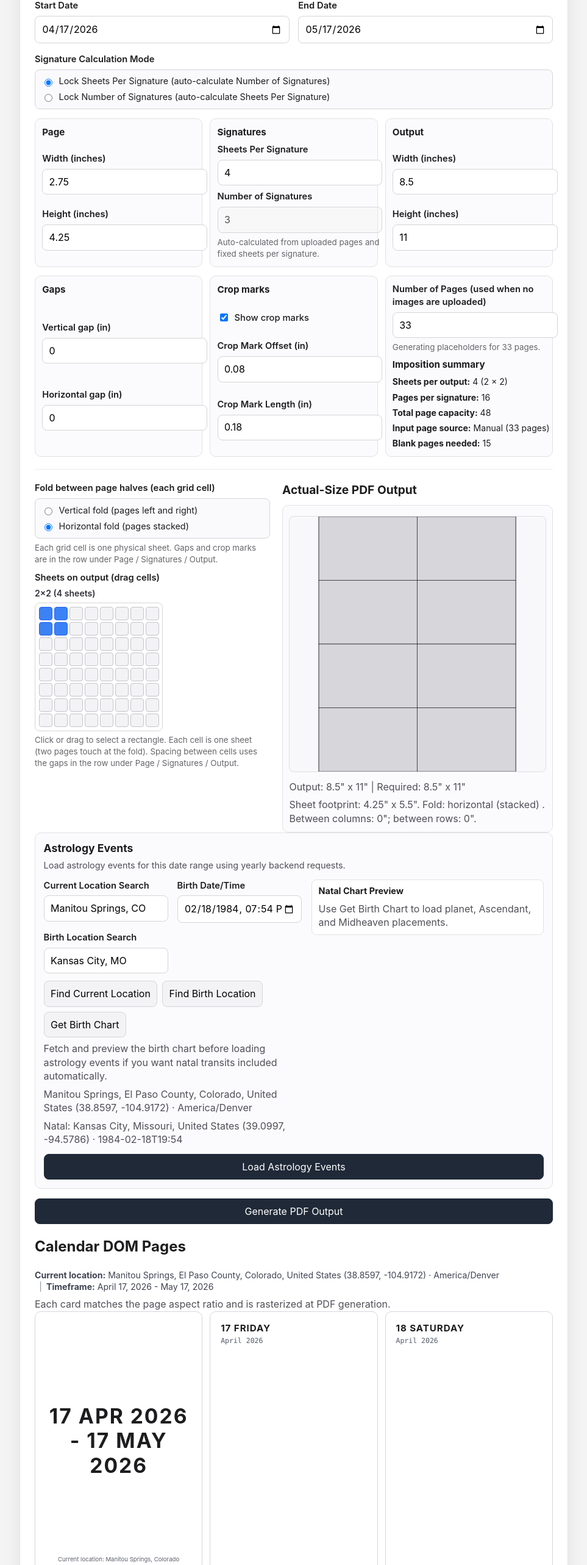
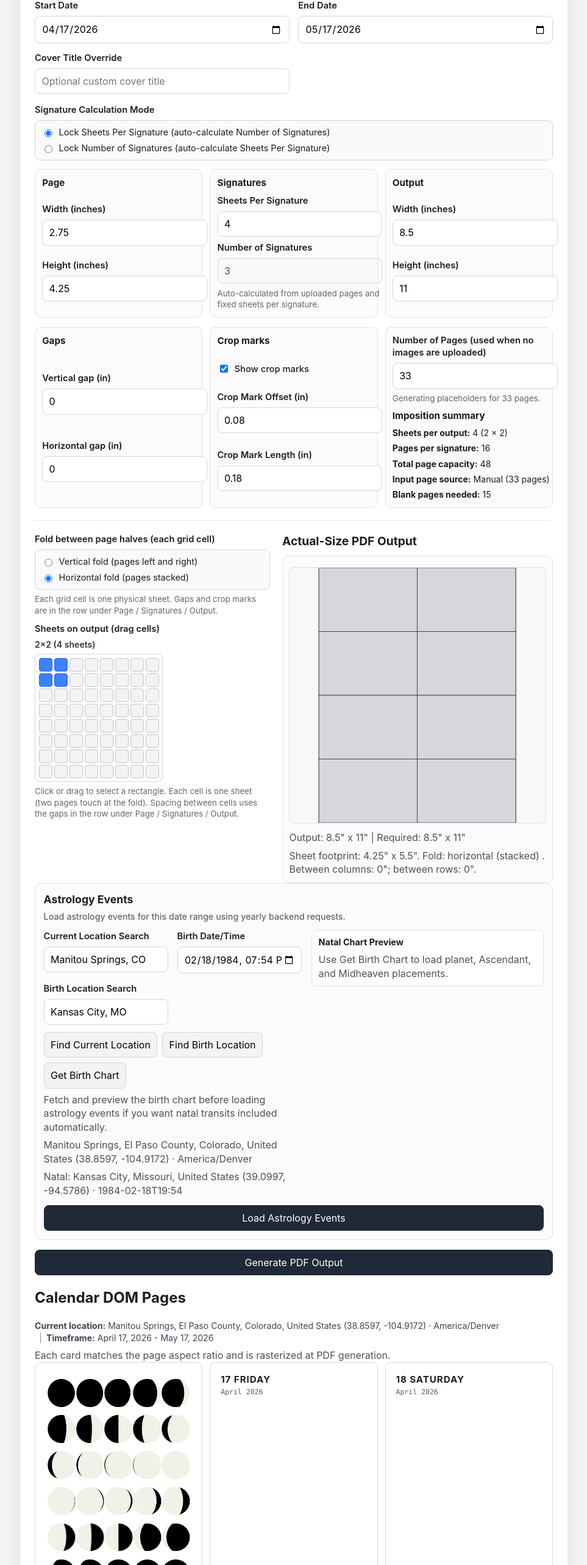
Before and after one commit to kinseyatkolla/bookmaker-signatures, a Vue app: page /calendars/daily-moon in a window 1280 px wide. Shown: the part 234-2800 px from the top of the page at 61% size, without its empty margins (158-1121 px from the left). Built offline with nearby package versions, Linux system fonts and the light colour scheme.

Commit message:
style upgrades

```diff
--- a/src/views/BasicDailyAstrologyCalendarView.vue
+++ b/src/views/BasicDailyAstrologyCalendarView.vue
@@ -60,6 +60,7 @@ plusThirty.setDate(today.getDate() + 30);
 
 const startDate = ref(toDateInputValue(today));
 const endDate = ref(toDateInputValue(plusThirty));
+const coverTitleOverride = ref("");
 
 const sheetsPerSignature = ref(4);
 const numberOfSignatures = ref(1);
@@ -236,12 +237,15 @@ const calendarRasterPages = computed(() => {
         astrologyContext.value.birthLocationName,
       )
     : "";
+  const coverTitle =
+    String(coverTitleOverride.value || "").trim() ||
+    formatTimeframeCoverTitle(start, end);
 
   return [
     {
       key: "cover-front",
       kind: "cover-front",
-      coverTitle: formatTimeframeCoverTitle(start, end),
+      coverTitle,
       locationLine,
       natalLine,
     },
@@ -993,8 +997,29 @@ function setDateCardRef(dateKey, element) {
   delete dateCardRefs.value[dateKey];
 }
 
+async function waitForRasterFonts() {
+  if (
+    typeof document === "undefined" ||
+    !document.fonts ||
+    typeof document.fonts.load !== "function"
+  ) {
+    return;
+  }
+  try {
+    // Ensure custom symbol/text faces are ready before html2canvas snapshots.
+    await Promise.all([
+      document.fonts.load('16px "Physis"'),
+      document.fonts.load('16px "Saira Condensed"'),
+      document.fonts.ready,
+    ]);
+  } catch {
+    // If font loading API fails, continue with best-effort rendering.
+  }
+}
+
 async function rasterizeCalendarPages() {
   await nextTick();
+  await waitForRasterFonts();
   const files = [];
   rasterizeProgressCurrent.value = 0;
   rasterizeProgressTotal.value = calendarRasterPages.value.length;
@@ -1600,6 +1625,16 @@ function toDateInputValue(date) {
             v-model="endDate"
             name="basic-calendar-end-date"
             type="date"
+          />
+        </label>
+        <label class="field" for="basic-calendar-cover-title-override">
+          <span>Cover Title Override</span>
+          <input
+            id="basic-calendar-cover-title-override"
+            v-model="coverTitleOverride"
+            name="basic-calendar-cover-title-override"
+            type="text"
+            placeholder="Optional custom cover title"
           />
         </label>
       </div>
@@ -2169,7 +2204,7 @@ function toDateInputValue(date) {
   position: absolute;
   left: 0;
   right: 0;
-  bottom: 0;
+  bottom: 0.35rem;
   display: flex;
   flex-direction: column;
   align-items: center;
--- a/src/views/BasicWeeklyAstrologyCalendarView.vue
+++ b/src/views/BasicWeeklyAstrologyCalendarView.vue
@@ -22,6 +22,7 @@ plusThirty.setDate(today.getDate() + 30);
 
 const startDate = ref(toDateInputValue(today));
 const endDate = ref(toDateInputValue(plusThirty));
+const coverTitleOverride = ref("");
 
 const sheetsPerSignature = ref(4);
 const numberOfSignatures = ref(1);
@@ -309,21 +310,22 @@ const calendarRasterSheets = computed(() => {
     return [];
   }
 
-  const locationLine = `Current location: ${formatCoverLocationName(
-    astrologyContext.value.locationName,
-  )}`;
+  const locationLine = formatCoverLocationName(astrologyContext.value.locationName);
   const natalLine = hasNatalTransits.value
     ? formatNatalCoverLine(
         astrologyContext.value.birthDateTime,
         astrologyContext.value.birthLocationName,
       )
     : "";
+  const coverTitle =
+    String(coverTitleOverride.value || "").trim() ||
+    formatTimeframeCoverTitle(start, end);
 
   return [
     {
       key: "cover-front",
       kind: "cover-front",
-      coverTitle: formatTimeframeCoverTitle(start, end),
+      coverTitle,
       locationLine,
       natalLine,
     },
@@ -1123,8 +1125,29 @@ function setBlankGridPrototypeRef(element) {
   blankGridPrototypeRef.value = element || null;
 }
 
+async function waitForRasterFonts() {
+  if (
+    typeof document === "undefined" ||
+    !document.fonts ||
+    typeof document.fonts.load !== "function"
+  ) {
+    return;
+  }
+  try {
+    // Ensure custom symbol/text faces are ready before html2canvas snapshots.
+    await Promise.all([
+      document.fonts.load('16px "Physis"'),
+      document.fonts.load('16px "Saira Condensed"'),
+      document.fonts.ready,
+    ]);
+  } catch {
+    // If font loading API fails, continue with best-effort rendering.
+  }
+}
+
 async function rasterizeCalendarPages() {
   await nextTick();
+  await waitForRasterFonts();
   const files = [];
   reusableBlankGridFile.value = null;
   rasterizeProgressCurrent.value = 0;
@@ -1491,6 +1514,34 @@ function primaryTithiStep(dateKey) {
   const primary = dayTithiDetails(dateKey).primaryTithi;
   if (typeof primary !== "number") return null;
   return getMoonTithiStep(primary);
+}
+
+function topRightTithiNumbers(dateKey) {
+  const hourCounts = dayTithiDetails(dateKey).hourCounts || {};
+  const entries = Object.entries(hourCounts).map(([tithi, hours]) => ({
+    tithi: Number(tithi),
+    hours: Number(hours) || 0,
+  }));
+  if (!entries.length) {
+    return [];
+  }
+  const maxHours = Math.max(...entries.map((entry) => entry.hours));
+  return entries
+    .filter((entry) => entry.hours === maxHours)
+    .sort((a, b) => a.tithi - b.tithi)
+    .map((entry) => entry.tithi);
+}
+
+function topRightTithiLabel(dateKey) {
+  const tiedTithis = topRightTithiNumbers(dateKey);
+  if (!tiedTithis.length) {
+    return "";
+  }
+  return tiedTithis
+    .map(
+      (tithiNumber) => getMoonTithiStep(tithiNumber)?.name || `T${tithiNumber}`,
+    )
+    .join(" ");
 }
 
 function onAstrologyEventsByDateUpdate(nextEventsByDate) {
@@ -1603,6 +1654,16 @@ function toDateInputValue(date) {
             v-model="endDate"
             name="basic-calendar-end-date"
             type="date"
+          />
+        </label>
+        <label class="field" for="basic-calendar-cover-title-override">
+          <span>Cover Title Override</span>
+          <input
+            id="basic-calendar-cover-title-override"
+            v-model="coverTitleOverride"
+            name="basic-calendar-cover-title-override"
+            type="text"
+            placeholder="Optional custom cover title"
           />
         </label>
       </div>
@@ -1671,7 +1732,14 @@ function toDateInputValue(date) {
                   :longitude="astrologyContext.longitude"
                   :time-zone="astrologyContext.timeZone"
                 />
-                <p class="calendar-cover-title">{{ sheet.coverTitle }}</p>
+                <p
+                  :class="[
+                    'calendar-cover-title',
+                    sheet.natalLine ? 'calendar-cover-title--with-natal' : '',
+                  ]"
+                >
+                  {{ sheet.coverTitle }}
+                </p>
               </div>
               <div class="calendar-cover-footer">
                 <p class="calendar-cover-line">{{ sheet.locationLine }}</p>
@@ -1740,12 +1808,12 @@ function toDateInputValue(date) {
                       {{ cell.day.dayNumber }} {{ cell.day.dayLongLabel }}
                     </p>
                     <span
-                      v-if="primaryTithiStep(cell.day.key)"
+                      v-if="topRightTithiLabel(cell.day.key)"
                       class="tithi-tag tithi-tag--day-corner"
-                      :class="`tithi-tag--${primaryTithiStep(cell.day.key)?.colorKey}`"
+                      :class="`tithi-tag--${primaryTithiStep(cell.day.key)?.colorKey || 'blue'}`"
                       :title="`Tithi ${dayTithiDetails(cell.day.key).primaryTithi} (${primaryTithiStep(cell.day.key)?.name})`"
                     >
-                      {{ primaryTithiStep(cell.day.key)?.name }}
+                      {{ topRightTithiLabel(cell.day.key) }}
                     </span>
                   </header>
                   <p
@@ -2026,20 +2094,30 @@ function toDateInputValue(date) {
 
 .calendar-cover-title {
   margin: 0;
+  position: absolute;
+  left: 50%;
+  bottom: 1.4rem;
+  transform: translateX(-50%);
+  max-width: 92%;
   font-family: var(--font-saira);
   font-size: clamp(0.72rem, 2.2vw, 1rem);
   font-weight: 800;
   letter-spacing: 0.08em;
   line-height: 1.15;
   color: #1a1d24;
-  white-space: pre-line;
+  white-space: nowrap;
+  text-align: center;
+}
+
+.calendar-cover-title--with-natal {
+  bottom: 1.85rem;
 }
 
 .calendar-cover-footer {
   position: absolute;
   left: 0;
   right: 0;
-  bottom: 0;
+  bottom: 0.35rem;
   display: flex;
   flex-direction: column;
   align-items: center;
@@ -2180,12 +2258,6 @@ function toDateInputValue(date) {
 .weekly-cell--mon,
 .weekly-cell--fri {
   border-right: 1px solid #000000;
-}
-
-/* Blank filler cells should not draw black cross borders. */
-.weekly-cell--empty {
-  border-right: 0;
-  border-bottom: 0;
 }
 
 .week-banner-inner {
--- a/src/views/DailyMoonCalendarView.vue
+++ b/src/views/DailyMoonCalendarView.vue
@@ -60,6 +60,7 @@ plusThirty.setDate(today.getDate() + 30);
 
 const startDate = ref(toDateInputValue(today));
 const endDate = ref(toDateInputValue(plusThirty));
+const coverTitleOverride = ref("");
 
 const sheetsPerSignature = ref(4);
 const numberOfSignatures = ref(1);
@@ -227,21 +228,24 @@ const calendarRasterPages = computed(() => {
     return [];
   }
 
-  const locationLine = `Current location: ${formatCoverLocationName(
+  const locationLine = formatCoverLocationName(
     astrologyContext.value.locationName,
-  )}`;
+  );
   const natalLine = hasNatalTransits.value
     ? formatNatalCoverLine(
         astrologyContext.value.birthDateTime,
         astrologyContext.value.birthLocationName,
       )
     : "";
+  const coverTitle =
+    String(coverTitleOverride.value || "").trim() ||
+    formatTimeframeCoverTitle(start, end);
 
   return [
     {
       key: "cover-front",
       kind: "cover-front",
-      coverTitle: formatTimeframeCoverTitle(start, end),
+      coverTitle,
       locationLine,
       natalLine,
     },
@@ -993,8 +997,29 @@ function setDateCardRef(dateKey, element) {
   delete dateCardRefs.value[dateKey];
 }
 
+async function waitForRasterFonts() {
+  if (
+    typeof document === "undefined" ||
+    !document.fonts ||
+    typeof document.fonts.load !== "function"
+  ) {
+    return;
+  }
+  try {
+    // Ensure custom symbol/text faces are ready before html2canvas snapshots.
+    await Promise.all([
+      document.fonts.load('16px "Physis"'),
+      document.fonts.load('16px "Saira Condensed"'),
+      document.fonts.ready,
+    ]);
+  } catch {
+    // If font loading API fails, continue with best-effort rendering.
+  }
+}
+
 async function rasterizeCalendarPages() {
   await nextTick();
+  await waitForRasterFonts();
   const files = [];
   rasterizeProgressCurrent.value = 0;
   rasterizeProgressTotal.value = calendarRasterPages.value.length;
@@ -1228,6 +1253,8 @@ const moonPhasePngUrlByTithi = (() => {
   }
   return byNumber;
 })();
+
+const coverMoonGridTithis = Array.from({ length: 30 }, (_, index) => index + 1);
 
 function moonIconSrc(tithiNumber) {
   if (typeof tithiNumber !== "number" || tithiNumber < 1 || tithiNumber > 30) {
@@ -1602,6 +1629,16 @@ function toDateInputValue(date) {
             type="date"
           />
         </label>
+        <label class="field" for="basic-calendar-cover-title-override">
+          <span>Cover Title Override</span>
+          <input
+            id="basic-calendar-cover-title-override"
+            v-model="coverTitleOverride"
+            name="basic-calendar-cover-title-override"
+            type="text"
+            placeholder="Optional custom cover title"
+          />
+        </label>
       </div>
 
       <SignatureImpositionControls
@@ -1662,6 +1699,15 @@ function toDateInputValue(date) {
               ]"
             >
               <p class="calendar-cover-title">{{ page.coverTitle }}</p>
+              <div class="calendar-cover-moon-grid" aria-hidden="true">
+                <img
+                  v-for="tithi in coverMoonGridTithis"
+                  :key="`cover-moon-${tithi}`"
+                  class="calendar-cover-moon-grid-image"
+                  :src="moonIconSrc(tithi)"
+                  alt=""
+                />
+              </div>
               <div class="calendar-cover-footer">
                 <p class="calendar-cover-line">{{ page.locationLine }}</p>
                 <p v-if="page.natalLine" class="calendar-cover-line">
@@ -1864,7 +1910,14 @@ function toDateInputValue(date) {
                 <li
                   v-for="event in dayEventsForDisplay(page)"
                   :key="event.id"
-                  class="event-block"
+                  :class="[
+                    'event-block',
+                    props.isMoonCalendarMode &&
+                    (event.eventType === 'aspect' ||
+                      event.eventType === 'ingress')
+                      ? 'event-block--moon-aspect-ingress'
+                      : '',
+                  ]"
                 >
                   <div
                     v-if="
@@ -1962,18 +2015,22 @@ function toDateInputValue(date) {
                       <span class="glyph-char">{{
                         row.planetKey || row.planetUnicode
                       }}</span>
-                      <span v-if="!props.isMoonCalendarMode" class="glyph-char">{{
-                        row.zodiacKey || row.zodiacUnicode
-                      }}</span>
+                      <span
+                        v-if="!props.isMoonCalendarMode"
+                        class="glyph-char"
+                        >{{ row.zodiacKey || row.zodiacUnicode }}</span
+                      >
                       <span class="glyph-row-degree"
                         >{{ row.degree
                         }}{{
                           !props.isMoonCalendarMode ? ` ${row.signName}` : ""
                         }}</span
                       >
-                      <span v-if="props.isMoonCalendarMode" class="glyph-char">{{
-                        row.zodiacKey || row.zodiacUnicode
-                      }}</span>
+                      <span
+                        v-if="props.isMoonCalendarMode"
+                        class="glyph-char"
+                        >{{ row.zodiacKey || row.zodiacUnicode }}</span
+                      >
                     </div>
                   </div>
                   <div class="event-title-row">
@@ -1988,6 +2045,10 @@ function toDateInputValue(date) {
                           : '',
                         event.eventType === 'tithi transition'
                           ? `event-title--tithi-${event.tithiColorKey || 'blue'}`
+                          : '',
+                        event.eventType === 'aspect' ||
+                        event.eventType === 'ingress'
+                          ? 'event-title--aspect'
                           : '',
                       ]"
                     >
@@ -2159,17 +2220,46 @@ function toDateInputValue(date) {
 
 .calendar-cover-title {
   margin: 0;
-  font-size: clamp(1.25rem, 3.6vw, 2.1rem);
+  position: absolute;
+  left: 50%;
+  bottom: 1.25rem;
+  transform: translateX(-50%);
+  max-width: 92%;
+  font-size: clamp(0.72rem, 2vw, 0.9rem);
   font-weight: 700;
-  letter-spacing: 0.06em;
-  line-height: 1.2;
+  letter-spacing: 0.04em;
+  line-height: 1.1;
+  white-space: nowrap;
+  text-align: center;
+}
+
+.calendar-cover-moon-grid {
+  position: absolute;
+  top: 0.55rem;
+  bottom: 2.35rem;
+  left: 50%;
+  width: calc(100% - 1rem);
+  display: grid;
+  grid-template-columns: repeat(5, 1fr);
+  grid-template-rows: repeat(6, 1fr);
+  gap: 0.08rem;
+  place-items: center;
+  transform: translateX(-50%);
+}
+
+.calendar-cover-moon-grid-image {
+  width: auto;
+  height: auto;
+  max-width: 100%;
+  max-height: 100%;
+  display: block;
 }
 
 .calendar-cover-footer {
   position: absolute;
   left: 0;
   right: 0;
-  bottom: 0;
+  bottom: 0.45rem;
   display: flex;
   flex-direction: column;
   align-items: center;
@@ -2462,6 +2552,10 @@ function toDateInputValue(date) {
   padding: 0;
 }
 
+.event-block--moon-aspect-ingress {
+  padding-top: 0.12rem;
+}
+
 .event-glyphs--day-lead {
   display: flex;
   flex-direction: row;
@@ -2546,6 +2640,11 @@ function toDateInputValue(date) {
   font-weight: 650;
 }
 
+.event-title--aspect {
+  font-size: 0.62rem;
+  line-height: 1.2;
+}
+
 .event-title--tithi-transition {
   font-size: 0.62rem;
   line-height: 1.2;
```
Also changed, not shown: src/components/ProgressArcs.vue (+36 -23 lines), src/assets/moon-gradient.png (added).
